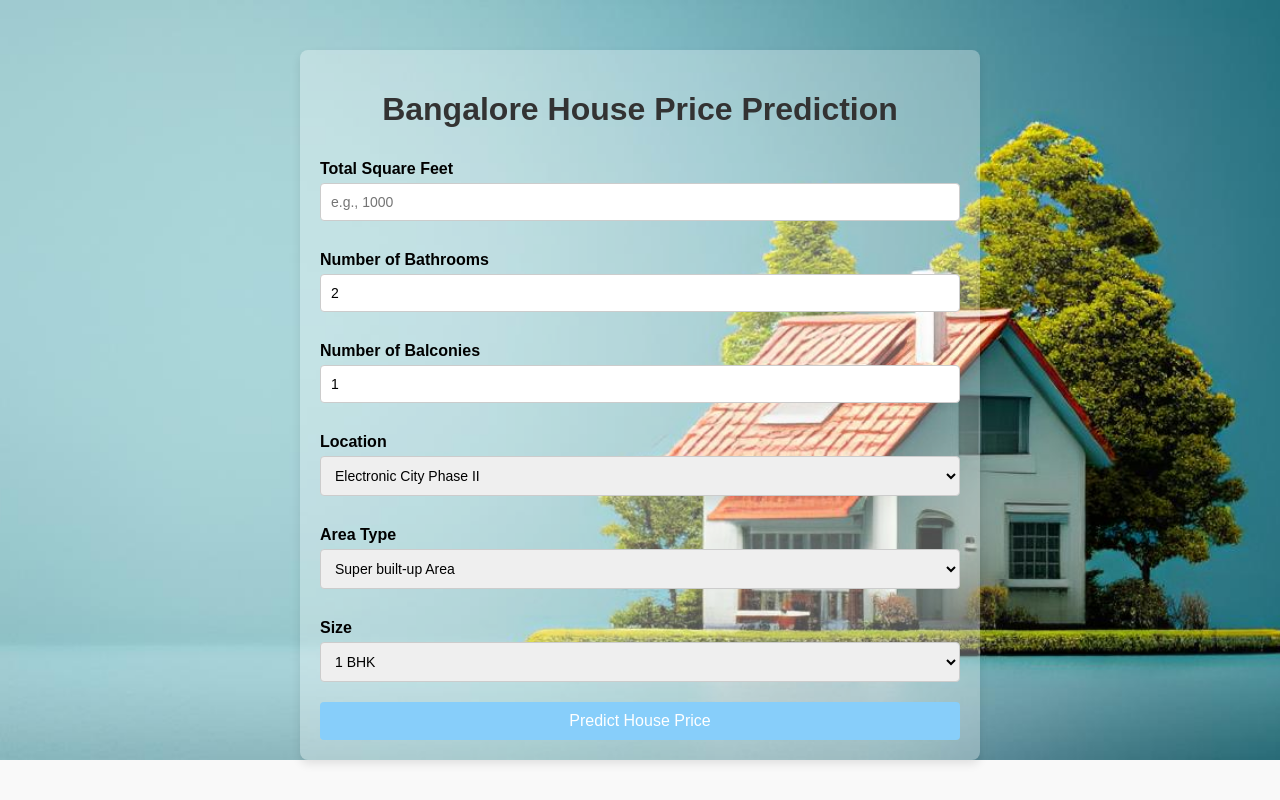
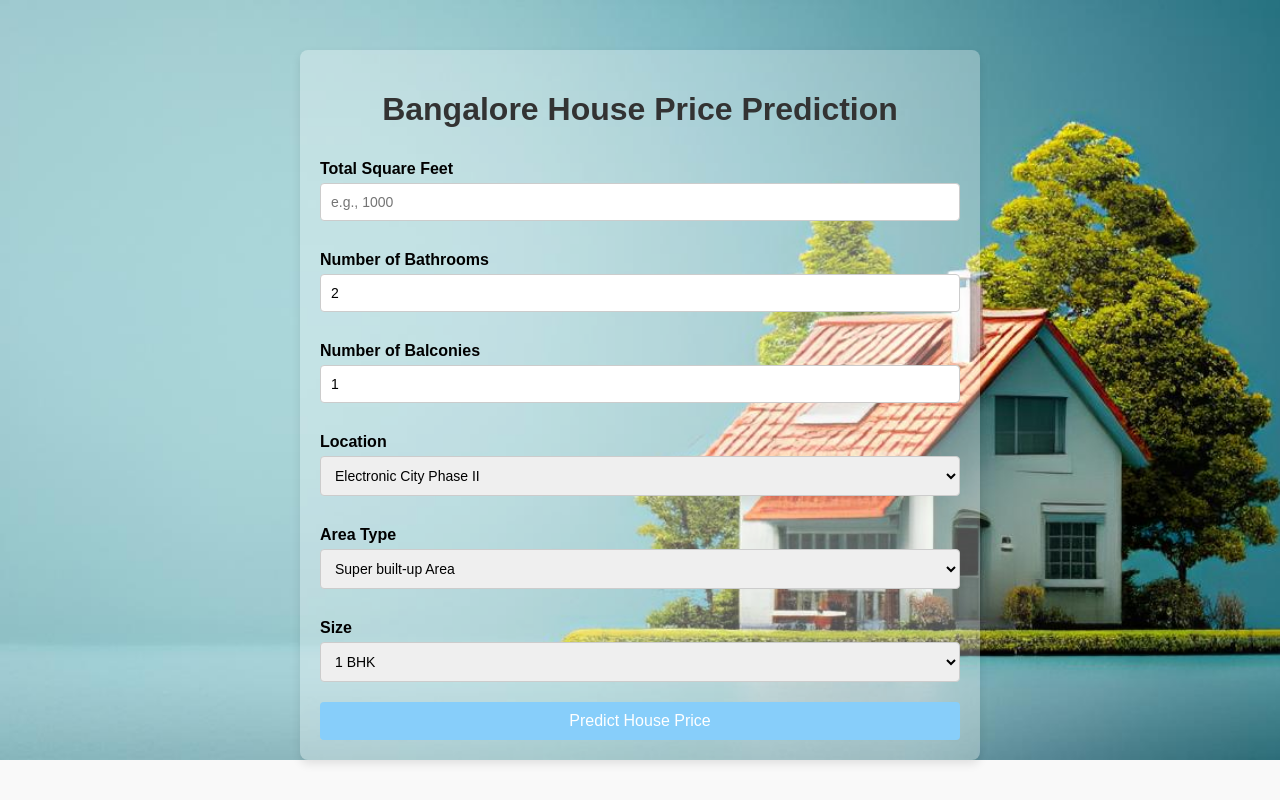
Before and after one commit to vaishali-sekar/AACSV, a FastAPI app: page / in a window 1280 px wide. Run offline with FastAPI, Linux system fonts and the light colour scheme; parts of the project's set-up code (start-up, migrations or seed data) failed here and were passed over.

Commit message:
Update style.css

```diff
--- a/static/style.css
+++ b/static/style.css
@@ -6,7 +6,7 @@ body {
     background-image: url("bgpic.jpeg"); /* Corrected Path */
     background-size: cover; /* Ensures the image covers the entire background */
     background-repeat: no-repeat; /* Prevents tiling of the image */
-    background-position: center; /* Centers the image in the viewport */
+    background-position: left; /* Centers the image in the viewport */
     position: relative;
 }
 
```
